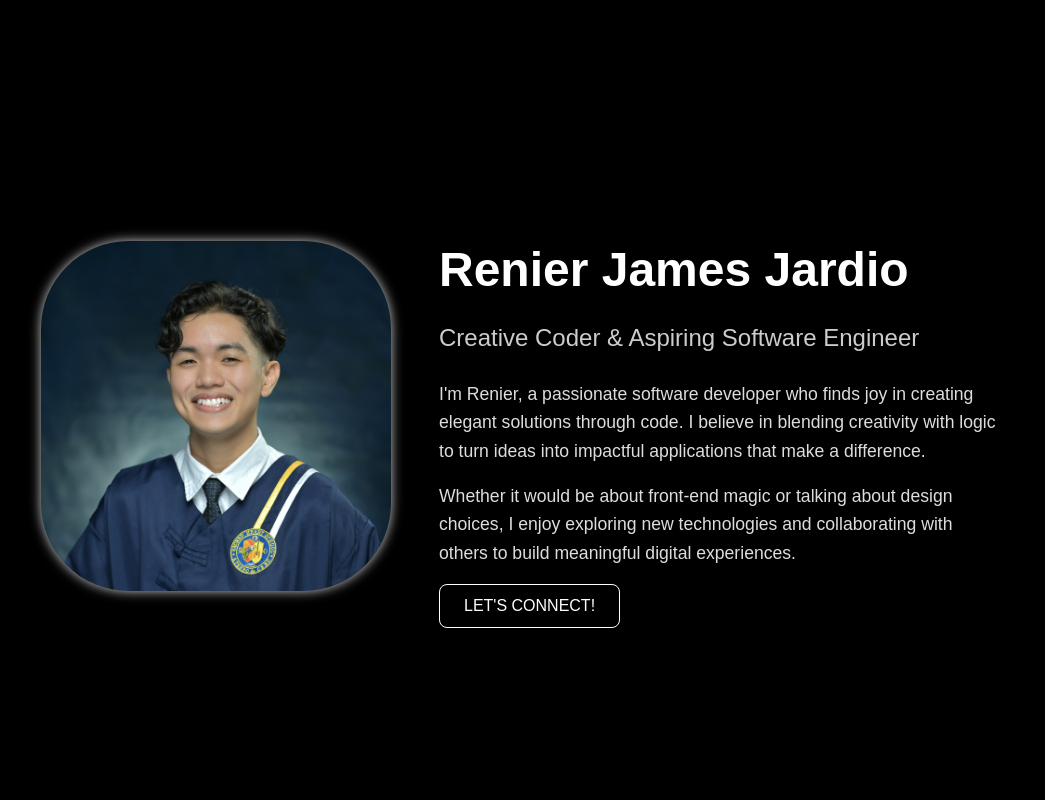
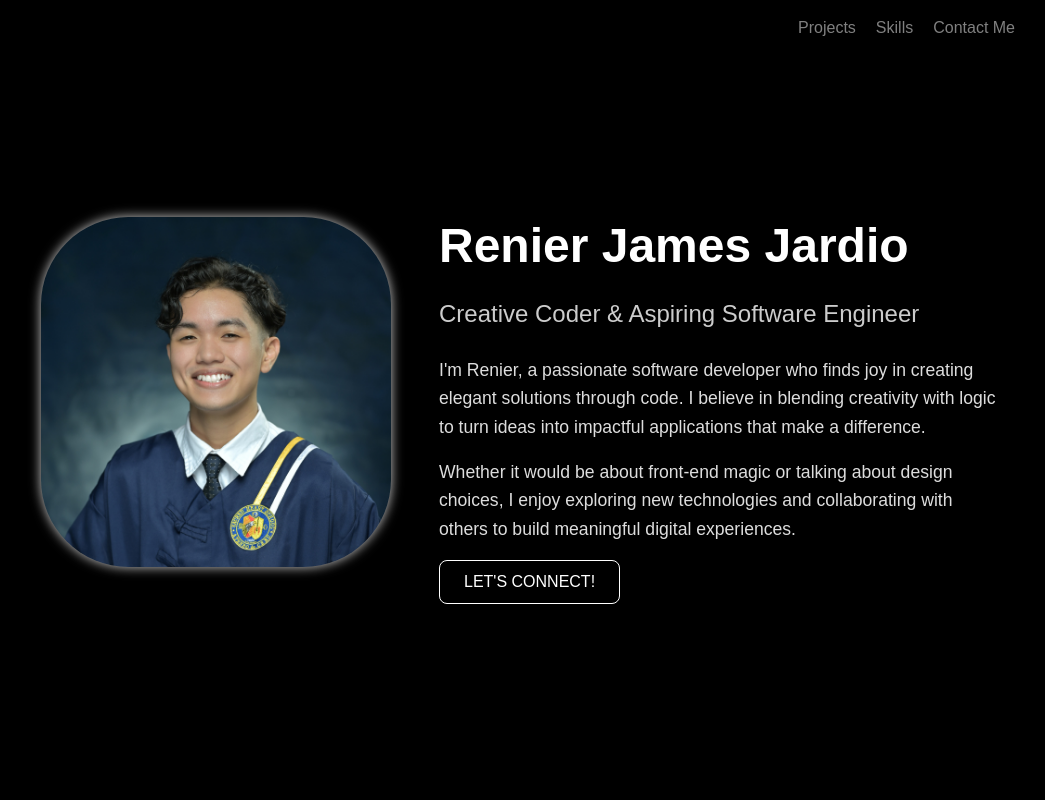
Before and after one commit to renierjardio/responsive-portfolio, a React (Vite) app: page / in a window 1280 px wide. Shown: the top 800 px of the page, without its empty margins (120-1165 px from the left). Built offline with nearby package versions, Linux system fonts and the light colour scheme.

Commit message:
[Contact][Navbar][CSS] added contact me section, added navbar, fixed css formatting

```diff
--- a/package.json
+++ b/package.json
@@ -11,7 +11,8 @@
   },
   "dependencies": {
     "react": "^19.0.0",
-    "react-dom": "^19.0.0"
+    "react-dom": "^19.0.0",
+    "react-icons": "^5.5.0"
   },
   "devDependencies": {
     "@eslint/js": "^9.22.0",
--- a/src/App.css
+++ b/src/App.css
@@ -17,13 +17,44 @@ body {
   margin-bottom: 10px;
 }
 
+.content-offset {
+  padding-top: 70px; /* Adjust based on navbar height */
+}
+
+/* Navbar Section */
+.navbar-container {
+  display: flex;
+  justify-content: right;
+  align-items: center;
+  max-width: 1200px;
+  margin: 0 auto;
+}
+
+.navbar-links {
+  list-style: none;
+  display: flex;
+  gap: 20px;
+}
+
+.navbar-links a {
+  text-decoration: none;
+  color: grey;
+  font-weight: 500;
+  transition: color 0.3s ease;
+}
+
+.navbar-links a:hover {
+  color: white;
+  filter: drop-shadow(0 0 4px #ccc);
+}
+
 /* Everything in Hero Section */
 .hero {
   color: white;
   display: flex;
   justify-content: center;
   align-items: center;
-  height: 100vh;
+  height: 80vh;
   padding: 1rem;
 }
 
@@ -176,6 +207,7 @@ body {
 /* Everything in Contact Section */
 .contact {
   text-align: center;
+  margin-bottom: 8rem;
 }
 
 .contact form {
@@ -196,14 +228,32 @@ body {
 .contact button {
   padding: 0.8rem;
   border: none;
-  background: #007bff;
+  background: #050f73;
   color: white;
   cursor: pointer;
   transition: background 0.3s ease;
 }
 
 .contact button:hover {
-  background: #0056b3;
+  background: #02084d;
+}
+
+.social-icons {
+  display: flex;
+  justify-content: center;
+  gap: 1rem;
+  margin-bottom: 1.5rem;
+}
+
+.social-icons a {
+  font-size: 1.8rem;
+  color: #ccc;
+  transition: color 0.3s ease;
+}
+
+.social-icons a:hover {
+  color: #040e80;
+  filter: drop-shadow(0 0 4px #fff);
 }
 
 @media (max-width: 768px) {
--- a/src/App.jsx
+++ b/src/App.jsx
@@ -1,3 +1,4 @@
+import Navbar from "./components/Navbar";
 import Hero from "./components/Hero";
 import Skills from "./components/Skills";
 import Projects from "./components/Projects";
@@ -7,10 +8,17 @@ import "./App.css";
 function App() {
   return (
     <div className="App">
+      <Navbar />
       <Hero />
-      <Projects />
-      <Skills />
-      <Contact />
+      <div id="projects">
+        <Projects />
+      </div>
+      <div id="skills">
+        <Skills />
+      </div>
+      <div id="contact">
+        <Contact />
+      </div>
     </div>
   );
 }
--- a/src/components/Contact.jsx
+++ b/src/components/Contact.jsx
@@ -1,7 +1,34 @@
+import { FaGithub, FaLinkedin, FaInstagram } from "react-icons/fa";
+
 export default function Contact() {
   return (
     <section className="contact">
       <h2 className="header">Contact Me</h2>
+
+      <div className="social-icons">
+        <a
+          href="https://github.com/renierjardio"
+          target="_blank"
+          rel="noopener noreferrer"
+        >
+          <FaGithub />
+        </a>
+        <a
+          href="https://linkedin.com/in/renier-james-jardio-166821222"
+          target="_blank"
+          rel="noopener noreferrer"
+        >
+          <FaLinkedin />
+        </a>
+        <a
+          href="https://instagram.com/renrjames"
+          target="_blank"
+          rel="noopener noreferrer"
+        >
+          <FaInstagram />
+        </a>
+      </div>
+
       <form>
         <input type="text" placeholder="Your Name" required />
         <input type="email" placeholder="Your Email" required />
--- /dev/null
+++ b/src/components/Navbar.jsx
@@ -0,0 +1,17 @@
+export default function Navbar() {
+  return (
+    <div className="navbar-container">
+      <ul className="navbar-links">
+        <li>
+          <a href="#projects">Projects</a>
+        </li>
+        <li>
+          <a href="#skills">Skills</a>
+        </li>
+        <li>
+          <a href="#contact">Contact Me</a>
+        </li>
+      </ul>
+    </div>
+  );
+}
```
Also changed, not shown: 1 other file (tests, documents, lock files or other folders).
